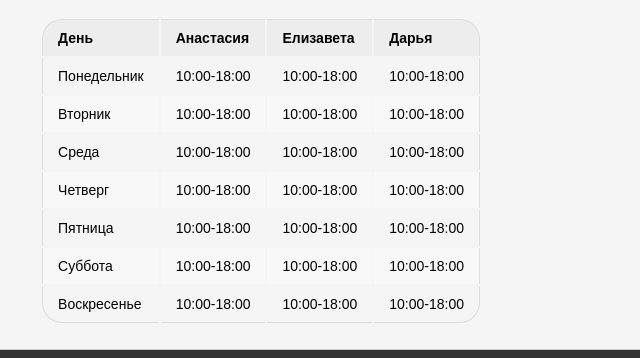
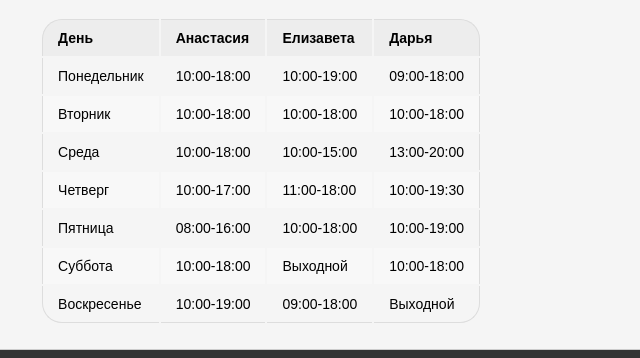
Before and after one commit to somebody0iq/salon3, a plain HTML site: page index.html in a window 1280 px wide. Shown: the part 2909-3267 px from the top of the page, 379-1019 px from the left. Drawn offline with nearby package versions, Linux system fonts and the light colour scheme.

Commit message:
Update index.html

```diff
--- a/index.html
+++ b/index.html
@@ -1,5 +1,6 @@
 <!DOCTYPE html>
 <html lang="en">
+  <link rel="shortcut icon" href="image.png" />
 <head>
     <link rel="preconnect" href="https://fonts.googleapis.com">
     <link rel="preconnect" href="https://fonts.gstatic.com" crossorigin>
@@ -132,8 +133,8 @@
     <tr>
       <td>Понедельник</td>
       <td>10:00-18:00</td>
-      <td>10:00-18:00</td>
-      <td>10:00-18:00</td>
+      <td>10:00-19:00</td>
+      <td>09:00-18:00</td>
     </tr>
     <tr>
       <td>Вторник</td>
@@ -144,32 +145,32 @@
     <tr>
       <td>Среда</td>
       <td>10:00-18:00</td>
-      <td>10:00-18:00</td>
-      <td>10:00-18:00</td>
+      <td>10:00-15:00</td>
+      <td>13:00-20:00</td>
     </tr>
     <tr>
       <td>Четверг</td>
-      <td>10:00-18:00</td>
-      <td>10:00-18:00</td>
-      <td>10:00-18:00</td>
+      <td>10:00-17:00</td>
+      <td>11:00-18:00</td>
+      <td>10:00-19:30</td>
     </tr>
     <tr>
       <td>Пятница</td>
+      <td>08:00-16:00</td>
       <td>10:00-18:00</td>
-      <td>10:00-18:00</td>
-      <td>10:00-18:00</td>
+      <td>10:00-19:00</td>
     </tr>
     <tr>
       <td>Суббота</td>
       <td>10:00-18:00</td>
-      <td>10:00-18:00</td>
+      <td>Выходной</td>
       <td>10:00-18:00</td>
     </tr>
     <tr>
       <td>Воскресенье</td>
-      <td>10:00-18:00</td>
-      <td>10:00-18:00</td>
-      <td>10:00-18:00</td>
+      <td>10:00-19:00</td>
+      <td>09:00-18:00</td>
+      <td>Выходной</td>
     </tr>
   </tbody>
 </table>
```
